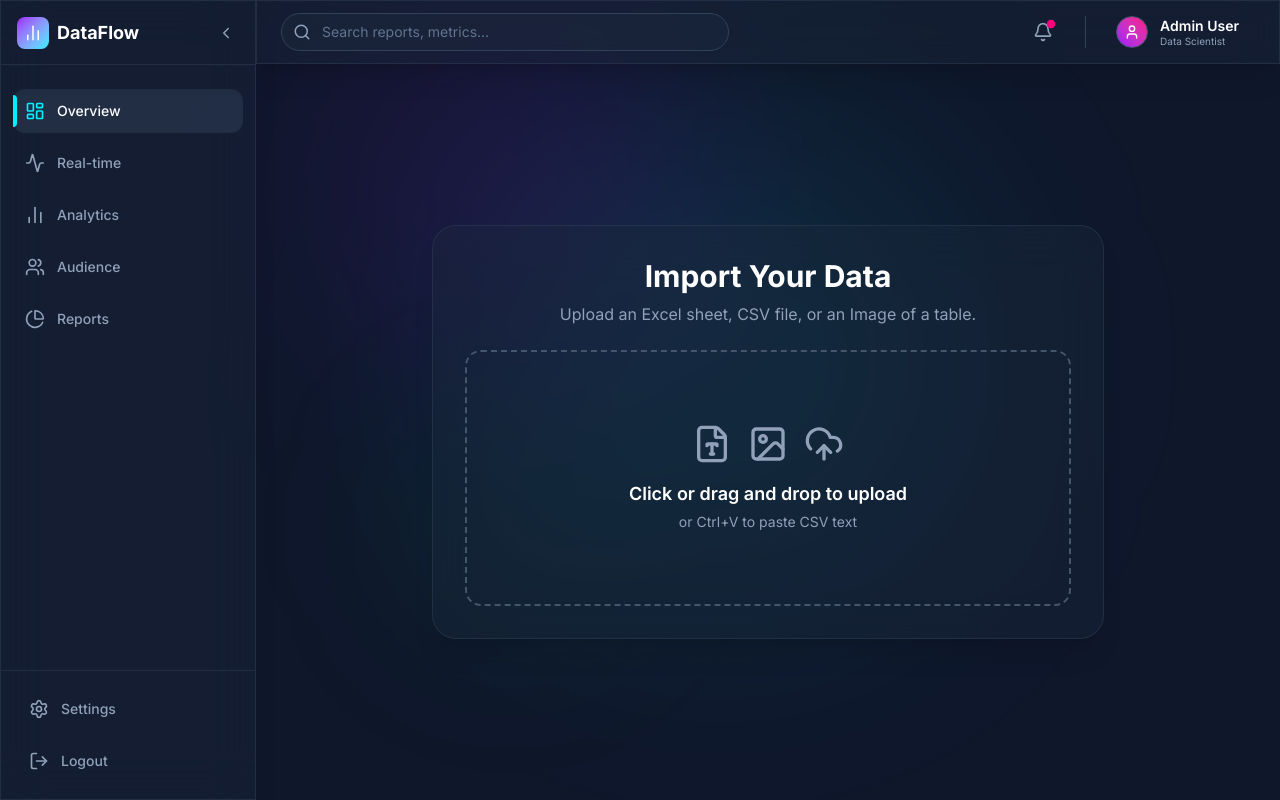
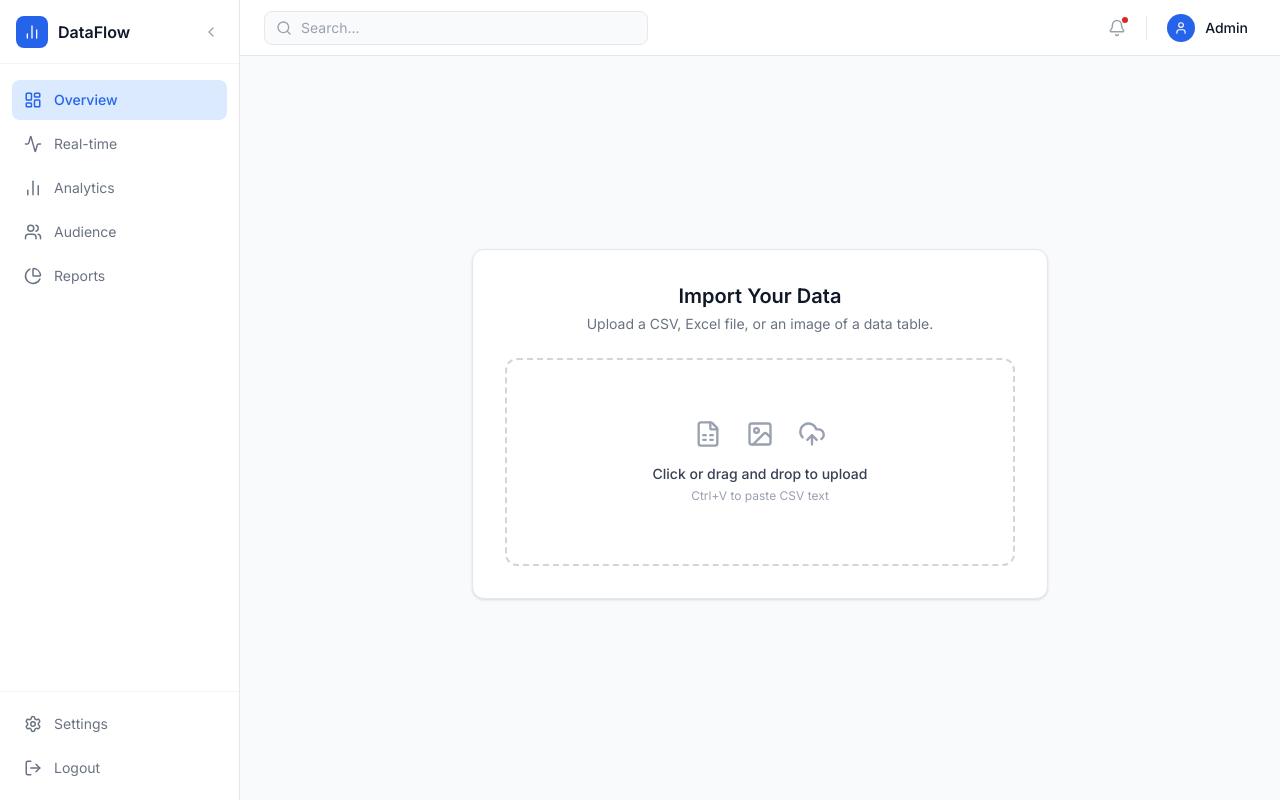
Before and after one commit to piyushch08/dashboard, a React (Vite) app: page / in a window 1280 px wide. Built offline with nearby package versions, Linux system fonts and the light colour scheme.

Commit message:
feat: add data analytics dashboard UI components, layout, and styling

```diff
--- a/index.html
+++ b/index.html
@@ -1,5 +1,5 @@
 <!doctype html>
-<html lang="en" class="dark">
+<html lang="en">
   <head>
     <meta charset="UTF-8" />
     <link rel="icon" type="image/svg+xml" href="/vite.svg" />
@@ -9,7 +9,7 @@
     <link rel="preconnect" href="https://fonts.gstatic.com" crossorigin>
     <link href="https://fonts.googleapis.com/css2?family=Inter:wght@400;500;600;700&display=swap" rel="stylesheet">
   </head>
-  <body class="bg-slate-900 text-slate-100 font-inter antialiased">
+  <body class="bg-gray-50 text-gray-900 font-inter antialiased">
     <div id="root"></div>
     <script type="module" src="/src/main.tsx"></script>
   </body>
--- a/src/App.tsx
+++ b/src/App.tsx
@@ -3,7 +3,6 @@ import { DataUploader } from './components/data-input/DataUploader';
 import { DynamicDashboard } from './components/dashboard/DynamicDashboard';
 import { SettingsModal } from './components/layout/SettingsModal';
 import { useDataStore } from './store/useDataStore';
-import { AnimatePresence, motion } from 'motion/react';
 
 function App() {
   const { dataset } = useDataStore();
@@ -11,29 +10,7 @@ function App() {
   return (
     <DashboardLayout>
       <SettingsModal />
-      <AnimatePresence mode="wait">
-        {dataset.length === 0 ? (
-          <motion.div
-            key="uploader"
-            initial={{ opacity: 0, y: 20 }}
-            animate={{ opacity: 1, y: 0 }}
-            exit={{ opacity: 0, y: -20 }}
-            transition={{ duration: 0.3 }}
-          >
-            <DataUploader />
-          </motion.div>
-        ) : (
-          <motion.div
-            key="dashboard"
-            initial={{ opacity: 0, y: 20 }}
-            animate={{ opacity: 1, y: 0 }}
-            exit={{ opacity: 0, y: -20 }}
-            transition={{ duration: 0.3 }}
-          >
-            <DynamicDashboard />
-          </motion.div>
-        )}
-      </AnimatePresence>
+      {dataset.length === 0 ? <DataUploader /> : <DynamicDashboard />}
     </DashboardLayout>
   );
 }
--- a/src/components/dashboard/DynamicDashboard.tsx
+++ b/src/components/dashboard/DynamicDashboard.tsx
@@ -5,10 +5,9 @@ import {
   BarChart, Bar, XAxis, YAxis, CartesianGrid, Tooltip, ResponsiveContainer,
   LineChart, Line
 } from 'recharts';
-import { motion } from 'motion/react';
-import { Database, Hash, Trash2 } from 'lucide-react';
+import { BarChart3, TrendingUp, Trash2, Hash } from 'lucide-react';
 
-const COLORS = ['#00F0FF', '#9D00FF', '#FF007F', '#10b981', '#f59e0b', '#3b82f6'];
+const CHART_COLORS = ['#2563eb', '#7c3aed', '#0891b2', '#16a34a'];
 
 export function DynamicDashboard() {
   const { dataset, columns, clearData } = useDataStore();
@@ -16,47 +15,49 @@ export function DynamicDashboard() {
   const numericCols = columns.filter(c => c.type === 'number');
   const catCols = columns.filter(c => c.type === 'string' || c.type === 'date');
 
-  // Use first categorical col for X axis, or fallback to an index
   const xAxisCol = catCols.length > 0 ? catCols[0].key : (numericCols.length > 0 ? numericCols[0].key : '');
 
-  // Calculate top-level KPIs (Sums of the first 4 numeric columns)
   const kpis = useMemo(() => {
     return numericCols.slice(0, 4).map((col, idx) => {
       const total = dataset.reduce((sum, row) => sum + (Number(row[col.key]) || 0), 0);
-      const color = COLORS[idx % COLORS.length];
       return {
         title: col.label,
         value: total > 1000 ? (total / 1000).toFixed(1) + 'k' : total.toLocaleString(),
-        change: Math.floor(Math.random() * 20) - 10, // Simulated change
-        color
+        change: Math.floor(Math.random() * 20) - 10,
       };
     });
   }, [dataset, numericCols]);
 
   if (dataset.length === 0) return null;
 
+  const tooltipStyle = {
+    backgroundColor: '#fff',
+    border: '1px solid #e5e7eb',
+    borderRadius: '8px',
+    boxShadow: '0 4px 6px -1px rgb(0 0 0 / 0.05)',
+    fontSize: '12px',
+  };
+
   return (
     <div className="flex flex-col gap-6">
-      <div className="flex flex-col md:flex-row md:items-end justify-between gap-4">
-        <motion.div initial={{ opacity: 0, x: -20 }} animate={{ opacity: 1, x: 0 }}>
-          <h1 className="text-3xl font-bold text-white tracking-tight">Data Insights</h1>
-          <p className="text-slate-400 mt-1">Generated from {dataset.length} records</p>
-        </motion.div>
+      <div className="flex flex-col sm:flex-row sm:items-center justify-between gap-3">
+        <div>
+          <h1 className="text-xl font-semibold text-gray-900">Data Insights</h1>
+          <p className="text-sm text-gray-500 mt-0.5">{dataset.length} records analyzed</p>
+        </div>
 
-        <motion.div initial={{ opacity: 0, x: 20 }} animate={{ opacity: 1, x: 0 }} className="flex gap-3">
-          <button
-            onClick={clearData}
-            className="flex items-center gap-2 px-4 py-2 rounded-lg bg-red-500/10 text-red-400 text-sm font-medium hover:bg-red-500/20 transition-colors border border-red-500/20"
-          >
-            <Trash2 size={16} />
-            Clear Data
-          </button>
-        </motion.div>
+        <button
+          onClick={clearData}
+          className="flex items-center gap-2 px-3 py-1.5 rounded-lg text-sm font-medium text-danger hover:bg-danger-light transition-colors border border-gray-200"
+        >
+          <Trash2 size={14} />
+          Clear Data
+        </button>
       </div>
 
       {/* KPI Grid */}
       {kpis.length > 0 && (
-        <div className="grid grid-cols-1 sm:grid-cols-2 lg:grid-cols-4 gap-6">
+        <div className="grid grid-cols-1 sm:grid-cols-2 lg:grid-cols-4 gap-4">
           {kpis.map((kpi, i) => (
             <KpiCard
               key={i}
@@ -64,56 +65,49 @@ export function DynamicDashboard() {
               value={kpi.value.toString()}
               change={kpi.change}
               icon={Hash}
-              iconColorClass=""
-              delay={0.1 * i}
+              iconColorClass="text-primary"
             />
           ))}
         </div>
       )}
 
-      <div className="grid grid-cols-1 lg:grid-cols-2 gap-6">
-        {/* Dynamic Bar Chart */}
+      <div className="grid grid-cols-1 lg:grid-cols-2 gap-4">
+        {/* Bar Chart */}
         {numericCols.length > 0 && xAxisCol && (
-          <motion.div
-            initial={{ opacity: 0, y: 20 }} animate={{ opacity: 1, y: 0 }} transition={{ delay: 0.4 }}
-            className="glass-panel p-6 rounded-2xl flex flex-col h-[400px]"
-          >
-            <div className="flex items-center gap-3 mb-6">
-              <Database size={18} className="text-neon-cyan" />
-              <h3 className="text-lg font-bold text-white">Bar Analysis: {numericCols[0].label}</h3>
+          <div className="card p-5 flex flex-col h-[380px]">
+            <div className="flex items-center gap-2 mb-4">
+              <BarChart3 size={16} className="text-primary" />
+              <h3 className="text-sm font-semibold text-gray-900">{numericCols[0].label} — Bar Chart</h3>
             </div>
             <ResponsiveContainer width="100%" height="100%">
-              <BarChart data={dataset.slice(0, 20)} margin={{ top: 10, right: 10, left: -20, bottom: 0 }}>
-                <CartesianGrid strokeDasharray="3 3" stroke="#334155" vertical={false} />
-                <XAxis dataKey={xAxisCol} stroke="#64748b" fontSize={10} axisLine={false} tickLine={false} />
-                <YAxis stroke="#64748b" fontSize={10} axisLine={false} tickLine={false} />
-                <Tooltip cursor={{ fill: '#1e293b' }} contentStyle={{ backgroundColor: 'rgba(15, 23, 42, 0.9)', borderColor: '#334155', borderRadius: '8px' }} />
-                <Bar dataKey={numericCols[0].key} fill="#00F0FF" radius={[4, 4, 0, 0]} />
+              <BarChart data={dataset.slice(0, 20)} margin={{ top: 5, right: 5, left: -20, bottom: 0 }}>
+                <CartesianGrid strokeDasharray="3 3" stroke="#f3f4f6" vertical={false} />
+                <XAxis dataKey={xAxisCol} stroke="#9ca3af" fontSize={11} axisLine={false} tickLine={false} />
+                <YAxis stroke="#9ca3af" fontSize={11} axisLine={false} tickLine={false} />
+                <Tooltip cursor={{ fill: '#f9fafb' }} contentStyle={tooltipStyle} />
+                <Bar dataKey={numericCols[0].key} fill="#2563eb" radius={[4, 4, 0, 0]} />
               </BarChart>
             </ResponsiveContainer>
-          </motion.div>
+          </div>
         )}
 
-        {/* Dynamic Line Chart */}
+        {/* Line Chart */}
         {numericCols.length > 1 && xAxisCol && (
-          <motion.div
-            initial={{ opacity: 0, y: 20 }} animate={{ opacity: 1, y: 0 }} transition={{ delay: 0.5 }}
-            className="glass-panel p-6 rounded-2xl flex flex-col h-[400px]"
-          >
-            <div className="flex items-center gap-3 mb-6">
-              <Database size={18} className="text-neon-purple" />
-              <h3 className="text-lg font-bold text-white">Trend: {numericCols[1].label}</h3>
+          <div className="card p-5 flex flex-col h-[380px]">
+            <div className="flex items-center gap-2 mb-4">
+              <TrendingUp size={16} className="text-[#7c3aed]" />
+              <h3 className="text-sm font-semibold text-gray-900">{numericCols[1].label} — Trend</h3>
             </div>
             <ResponsiveContainer width="100%" height="100%">
-              <LineChart data={dataset.slice(0, 20)} margin={{ top: 10, right: 10, left: -20, bottom: 0 }}>
-                <CartesianGrid strokeDasharray="3 3" stroke="#334155" vertical={false} />
-                <XAxis dataKey={xAxisCol} stroke="#64748b" fontSize={10} axisLine={false} tickLine={false} />
-                <YAxis stroke="#64748b" fontSize={10} axisLine={false} tickLine={false} />
-                <Tooltip contentStyle={{ backgroundColor: 'rgba(15, 23, 42, 0.9)', borderColor: '#334155', borderRadius: '8px' }} />
-                <Line type="monotone" dataKey={numericCols[1].key} stroke="#9D00FF" strokeWidth={3} dot={{ r: 4, fill: '#9D00FF' }} />
+              <LineChart data={dataset.slice(0, 20)} margin={{ top: 5, right: 5, left: -20, bottom: 0 }}>
+                <CartesianGrid strokeDasharray="3 3" stroke="#f3f4f6" vertical={false} />
+                <XAxis dataKey={xAxisCol} stroke="#9ca3af" fontSize={11} axisLine={false} tickLine={false} />
+                <YAxis stroke="#9ca3af" fontSize={11} axisLine={false} tickLine={false} />
+                <Tooltip contentStyle={tooltipStyle} />
+                <Line type="monotone" dataKey={numericCols[1].key} stroke="#7c3aed" strokeWidth={2} dot={{ r: 3, fill: '#7c3aed' }} />
               </LineChart>
             </ResponsiveContainer>
-          </motion.div>
+          </div>
         )}
       </div>
     </div>
--- a/src/components/data-input/DataUploader.tsx
+++ b/src/components/data-input/DataUploader.tsx
@@ -1,6 +1,5 @@
 import { useState, useRef } from 'react';
-import { UploadCloud, FileType, Image as ImageIcon, Loader2 } from 'lucide-react';
-import { motion } from 'motion/react';
+import { UploadCloud, FileSpreadsheet, Image as ImageIcon, Loader2 } from 'lucide-react';
 import Papa from 'papaparse';
 import * as XLSX from 'xlsx';
 import { useDataStore } from '../../store/useDataStore';
@@ -86,15 +85,11 @@ export function DataUploader() {
   };
 
   return (
-    <div className="flex flex-col items-center justify-center h-[calc(100vh-8rem)]" onPaste={handlePaste}>
-      <motion.div
-        initial={{ opacity: 0, scale: 0.9 }}
-        animate={{ opacity: 1, scale: 1 }}
-        className="glass-panel max-w-2xl w-full p-8 rounded-3xl flex flex-col items-center gap-6"
-      >
-        <div className="text-center space-y-2">
-          <h2 className="text-3xl font-bold text-white">Import Your Data</h2>
-          <p className="text-slate-400">Upload an Excel sheet, CSV file, or an Image of a table.</p>
+    <div className="flex flex-col items-center justify-center h-[calc(100vh-7rem)]" onPaste={handlePaste}>
+      <div className="card max-w-xl w-full p-8 flex flex-col items-center gap-6">
+        <div className="text-center space-y-1">
+          <h2 className="text-xl font-semibold text-gray-900">Import Your Data</h2>
+          <p className="text-sm text-gray-500">Upload a CSV, Excel file, or an image of a data table.</p>
         </div>
 
         <div
@@ -102,30 +97,30 @@ export function DataUploader() {
           onDragLeave={() => setIsDragging(false)}
           onDrop={handleDrop}
           onClick={() => fileInputRef.current?.click()}
-          className={`w-full h-64 border-2 border-dashed rounded-2xl flex flex-col items-center justify-center cursor-pointer transition-all ${
-            isDragging ? 'border-neon-cyan bg-neon-cyan/5' : 'border-slate-600 hover:border-slate-500 hover:bg-slate-800/30'
+          className={`w-full h-52 border-2 border-dashed rounded-xl flex flex-col items-center justify-center cursor-pointer transition-colors ${
+            isDragging ? 'border-primary bg-primary-light/50' : 'border-gray-300 hover:border-gray-400 hover:bg-gray-50'
           }`}
         >
           {isProcessing ? (
-            <div className="flex flex-col items-center gap-4 text-neon-cyan">
-              <Loader2 size={48} className="animate-spin" />
-              <p className="font-semibold animate-pulse">Analyzing Data...</p>
+            <div className="flex flex-col items-center gap-3 text-primary">
+              <Loader2 size={36} className="animate-spin" />
+              <p className="text-sm font-medium text-gray-600">Analyzing data…</p>
             </div>
           ) : (
             <>
-              <div className="flex gap-4 mb-4 text-slate-400">
-                <FileType size={40} />
-                <ImageIcon size={40} />
-                <UploadCloud size={40} />
+              <div className="flex gap-6 mb-4 text-gray-400">
+                <FileSpreadsheet size={28} />
+                <ImageIcon size={28} />
+                <UploadCloud size={28} />
               </div>
-              <p className="text-lg font-semibold text-white">Click or drag and drop to upload</p>
-              <p className="text-sm text-slate-400 mt-1">or Ctrl+V to paste CSV text</p>
+              <p className="text-sm font-medium text-gray-700">Click or drag and drop to upload</p>
+              <p className="text-xs text-gray-400 mt-1">Ctrl+V to paste CSV text</p>
             </>
           )}
         </div>
 
         {error && (
-          <div className="w-full p-4 rounded-xl bg-red-500/10 border border-red-500/20 text-red-400 text-sm font-medium">
+          <div className="w-full p-3 rounded-lg bg-danger-light border border-red-200 text-danger text-sm">
             {error}
           </div>
         )}
@@ -141,7 +136,7 @@ export function DataUploader() {
             }
           }}
         />
-      </motion.div>
+      </div>
     </div>
   );
 }
--- a/src/components/layout/DashboardLayout.tsx
+++ b/src/components/layout/DashboardLayout.tsx
@@ -10,19 +10,12 @@ export function DashboardLayout({ children }: DashboardLayoutProps) {
   const [isSidebarOpen, setIsSidebarOpen] = useState(true);
 
   return (
-    <div className="flex min-h-screen bg-slate-900 overflow-hidden selection:bg-neon-cyan/30">
-      {/* Background gradients for a premium dark mode aesthetic */}
-      <div className="fixed inset-0 pointer-events-none z-0">
-        <div className="absolute top-0 left-1/4 w-96 h-96 bg-neon-purple/10 rounded-full blur-[100px]"></div>
-        <div className="absolute bottom-1/4 right-1/4 w-[30rem] h-[30rem] bg-neon-cyan/10 rounded-full blur-[120px]"></div>
-        <div className="absolute top-1/2 right-1/2 w-64 h-64 bg-neon-emerald/5 rounded-full blur-[80px]"></div>
-      </div>
-
+    <div className="flex min-h-screen bg-gray-50 overflow-hidden">
       <Sidebar isOpen={isSidebarOpen} setIsOpen={setIsSidebarOpen} />
 
-      <div className="flex-1 flex flex-col relative z-10 max-h-screen overflow-y-auto custom-scrollbar">
+      <div className="flex-1 flex flex-col relative max-h-screen overflow-y-auto">
         <Header />
-        <main className="p-4 sm:p-6 lg:p-8 flex-1">
+        <main className="p-4 sm:p-6 flex-1">
           {children}
         </main>
       </div>
--- a/src/components/layout/Header.tsx
+++ b/src/components/layout/Header.tsx
@@ -1,37 +1,31 @@
 import { Search, Bell, User } from 'lucide-react';
-import { motion } from 'motion/react';
 
 export function Header() {
   return (
-    <header className="h-16 glass-panel border-b border-slate-700/50 sticky top-0 z-10 flex items-center justify-between px-6">
-      <div className="flex-1 max-w-md relative hidden sm:block">
-        <Search className="absolute left-3 top-1/2 -translate-y-1/2 text-slate-400" size={18} />
+    <header className="h-14 bg-white border-b border-gray-200 sticky top-0 z-10 flex items-center justify-between px-6">
+      <div className="flex-1 max-w-sm relative hidden sm:block">
+        <Search className="absolute left-3 top-1/2 -translate-y-1/2 text-gray-400" size={16} />
         <input
           type="text"
-          placeholder="Search reports, metrics..."
-          className="w-full bg-slate-800/50 border border-slate-700 rounded-full py-2 pl-10 pr-4 text-sm text-white placeholder:text-slate-500 focus:outline-none focus:ring-2 focus:ring-neon-cyan/50 focus:border-neon-cyan transition-all"
+          placeholder="Search..."
+          className="w-full bg-gray-50 border border-gray-200 rounded-lg py-1.5 pl-9 pr-4 text-sm text-gray-900 placeholder:text-gray-400 focus:outline-none focus:ring-2 focus:ring-primary/20 focus:border-primary transition-colors"
         />
       </div>
 
-      <div className="flex items-center gap-4 ml-auto">
-        <button className="relative p-2 text-slate-400 hover:text-white transition-colors rounded-full hover:bg-slate-800">
-          <Bell size={20} />
-          <motion.span
-            animate={{ scale: [1, 1.2, 1] }}
-            transition={{ repeat: Infinity, duration: 2 }}
-            className="absolute top-1.5 right-1.5 w-2 h-2 bg-neon-pink rounded-full"
-          />
+      <div className="flex items-center gap-3 ml-auto">
+        <button className="relative p-2 text-gray-400 hover:text-gray-600 transition-colors rounded-lg hover:bg-gray-50">
+          <Bell size={18} />
+          <span className="absolute top-1.5 right-1.5 w-1.5 h-1.5 bg-danger rounded-full" />
         </button>
 
-        <div className="h-8 w-[1px] bg-slate-700 mx-2"></div>
+        <div className="h-6 w-px bg-gray-200" />
 
-        <button className="flex items-center gap-3 hover:bg-slate-800 p-1.5 rounded-full transition-colors pr-4">
-          <div className="w-8 h-8 bg-gradient-to-tr from-neon-purple to-neon-pink rounded-full flex items-center justify-center overflow-hidden border border-slate-600">
-            <User size={16} className="text-white" />
+        <button className="flex items-center gap-2.5 hover:bg-gray-50 py-1.5 px-2 rounded-lg transition-colors">
+          <div className="w-7 h-7 bg-primary rounded-full flex items-center justify-center">
+            <User size={14} className="text-white" />
           </div>
           <div className="hidden md:flex flex-col text-left">
-            <span className="text-sm font-semibold text-white leading-tight">Admin User</span>
-            <span className="text-[10px] text-slate-400 leading-tight">Data Scientist</span>
+            <span className="text-sm font-medium text-gray-900 leading-tight">Admin</span>
           </div>
         </button>
       </div>
--- a/src/components/layout/Sidebar.tsx
+++ b/src/components/layout/Sidebar.tsx
@@ -1,4 +1,3 @@
-import { motion } from 'motion/react';
 import {
   LayoutDashboard,
   BarChart2,
@@ -32,78 +31,65 @@ export function Sidebar({ isOpen, setIsOpen }: SidebarProps) {
   ];
 
   return (
-    <motion.aside
-      initial={{ width: 256 }}
-      animate={{ width: isOpen ? 256 : 80 }}
-      transition={{ duration: 0.3, ease: 'easeInOut' }}
-      className="h-screen sticky top-0 flex flex-col glass-panel border-r-slate-700/50 border-r z-20"
+    <aside
+      style={{ width: isOpen ? 240 : 72 }}
+      className="h-screen sticky top-0 flex flex-col bg-white border-r border-gray-200 z-20 transition-[width] duration-200"
     >
-      <div className="flex items-center justify-between p-4 h-16 border-b border-slate-700/50">
+      <div className="flex items-center justify-between px-4 h-16 border-b border-gray-100">
         {isOpen && (
-          <motion.div
-            initial={{ opacity: 0 }}
-            animate={{ opacity: 1 }}
-            exit={{ opacity: 0 }}
-            className="flex items-center gap-2 font-bold text-lg text-white"
-          >
-            <div className="w-8 h-8 rounded-lg bg-gradient-to-br from-neon-purple to-neon-cyan flex items-center justify-center">
-              <BarChart2 size={18} className="text-white" />
+          <div className="flex items-center gap-2.5 font-semibold text-gray-900">
+            <div className="w-8 h-8 rounded-lg bg-primary flex items-center justify-center">
+              <BarChart2 size={16} className="text-white" />
             </div>
             DataFlow
-          </motion.div>
+          </div>
         )}
         {!isOpen && (
-          <div className="w-8 h-8 mx-auto rounded-lg bg-gradient-to-br from-neon-purple to-neon-cyan flex items-center justify-center">
-            <BarChart2 size={18} className="text-white" />
+          <div className="w-8 h-8 mx-auto rounded-lg bg-primary flex items-center justify-center">
+            <BarChart2 size={16} className="text-white" />
           </div>
         )}
         <button
           onClick={() => setIsOpen(!isOpen)}
           className={cn(
-            "p-1 rounded-md hover:bg-slate-700/50 text-slate-400 transition-colors",
-            !isOpen && "absolute -right-3 top-5 bg-slate-800 border border-slate-600 rounded-full shadow-lg"
+            "p-1 rounded-md hover:bg-gray-100 text-gray-400 transition-colors",
+            !isOpen && "absolute -right-3 top-5 bg-white border border-gray-200 rounded-full shadow-sm"
           )}
         >
-          <ChevronLeft size={18} className={cn("transition-transform duration-300", !isOpen && "rotate-180")} />
+          <ChevronLeft size={16} className={cn("transition-transform duration-200", !isOpen && "rotate-180")} />
         </button>
       </div>
 
-      <div className="flex-1 overflow-y-auto py-6 flex flex-col gap-2 px-3">
+      <div className="flex-1 overflow-y-auto py-4 flex flex-col gap-1 px-3">
         {navItems.map((item, index) => (
           <button
             key={index}
             className={cn(
-              "flex items-center gap-3 px-3 py-3 rounded-xl transition-all group relative",
+              "flex items-center gap-3 px-3 py-2.5 rounded-lg transition-colors text-sm",
               item.active
-                ? "bg-slate-700/50 text-white shadow-inner"
-                : "text-slate-400 hover:bg-slate-800/50 hover:text-slate-200"
+                ? "bg-primary-light text-primary font-medium"
+                : "text-gray-500 hover:bg-gray-50 hover:text-gray-700"
             )}
           >
-            {item.active && (
-              <motion.div
-                layoutId="active-indicator"
-                className="absolute left-0 w-1 h-8 bg-neon-cyan rounded-r-full"
-              />
-            )}
-            <item.icon size={20} className={cn(item.active ? "text-neon-cyan" : "text-slate-400 group-hover:text-slate-200")} />
-            {isOpen && <span className="font-medium text-sm whitespace-nowrap">{item.label}</span>}
+            <item.icon size={18} />
+            {isOpen && <span className="whitespace-nowrap">{item.label}</span>}
           </button>
         ))}
       </div>
 
-      <div className="p-4 border-t border-slate-700/50 flex flex-col gap-2">
+      <div className="p-3 border-t border-gray-100 flex flex-col gap-1">
         <button
           onClick={() => useDataStore.getState().setSettingsOpen(true)}
-          className="flex items-center gap-3 px-3 py-3 rounded-xl text-slate-400 hover:bg-slate-800/50 hover:text-slate-200 transition-all"
+          className="flex items-center gap-3 px-3 py-2.5 rounded-lg text-gray-500 hover:bg-gray-50 hover:text-gray-700 transition-colors text-sm"
         >
-          <Settings size={20} />
-          {isOpen && <span className="font-medium text-sm">Settings</span>}
+          <Settings size={18} />
+          {isOpen && <span>Settings</span>}
         </button>
-        <button className="flex items-center gap-3 px-3 py-3 rounded-xl text-slate-400 hover:bg-red-500/10 hover:text-red-400 transition-all">
-          <LogOut size={20} />
-          {isOpen && <span className="font-medium text-sm">Logout</span>}
+        <button className="flex items-center gap-3 px-3 py-2.5 rounded-lg text-gray-500 hover:bg-red-50 hover:text-danger transition-colors text-sm">
+          <LogOut size={18} />
+          {isOpen && <span>Logout</span>}
         </button>
       </div>
-    </motion.aside>
+    </aside>
   );
 }
--- a/src/index.css
+++ b/src/index.css
@@ -2,35 +2,39 @@
 
 @theme {
   --font-inter: 'Inter', sans-serif;
-  --color-neon-cyan: #00F0FF;
-  --color-neon-purple: #9D00FF;
-  --color-neon-pink: #FF007F;
-  --color-neon-emerald: #10b981;
+  --color-primary: #2563eb;
+  --color-primary-light: #dbeafe;
+  --color-success: #16a34a;
+  --color-success-light: #dcfce7;
+  --color-danger: #dc2626;
+  --color-danger-light: #fee2e2;
+  --color-warning: #d97706;
+  --color-warning-light: #fef3c7;
 }
 
 @layer base {
   body {
-    @apply bg-slate-900 text-slate-100;
+    @apply bg-gray-50 text-gray-900;
   }
 }
 
-/* Custom Scrollbar for a premium look */
+/* Clean scrollbar */
 ::-webkit-scrollbar {
-  width: 8px;
-  height: 8px;
+  width: 6px;
+  height: 6px;
 }
 ::-webkit-scrollbar-track {
-  background: rgba(15, 23, 42, 1);
+  background: transparent;
 }
 ::-webkit-scrollbar-thumb {
-  background: rgba(51, 65, 85, 1);
-  border-radius: 4px;
+  background: #d1d5db;
+  border-radius: 3px;
 }
 ::-webkit-scrollbar-thumb:hover {
-  background: rgba(71, 85, 105, 1);
+  background: #9ca3af;
 }
 
-/* Glassmorphism utilities */
-.glass-panel {
-  @apply bg-slate-800/40 backdrop-blur-xl border border-slate-700/50 shadow-xl;
+/* Clean card utility */
+.card {
+  @apply bg-white border border-gray-200 shadow-sm rounded-xl;
 }
```
Also changed, not shown: src/components/dashboard/KpiCard.tsx (+12 -23 lines), src/components/layout/SettingsModal.tsx (+18 -31 lines).
